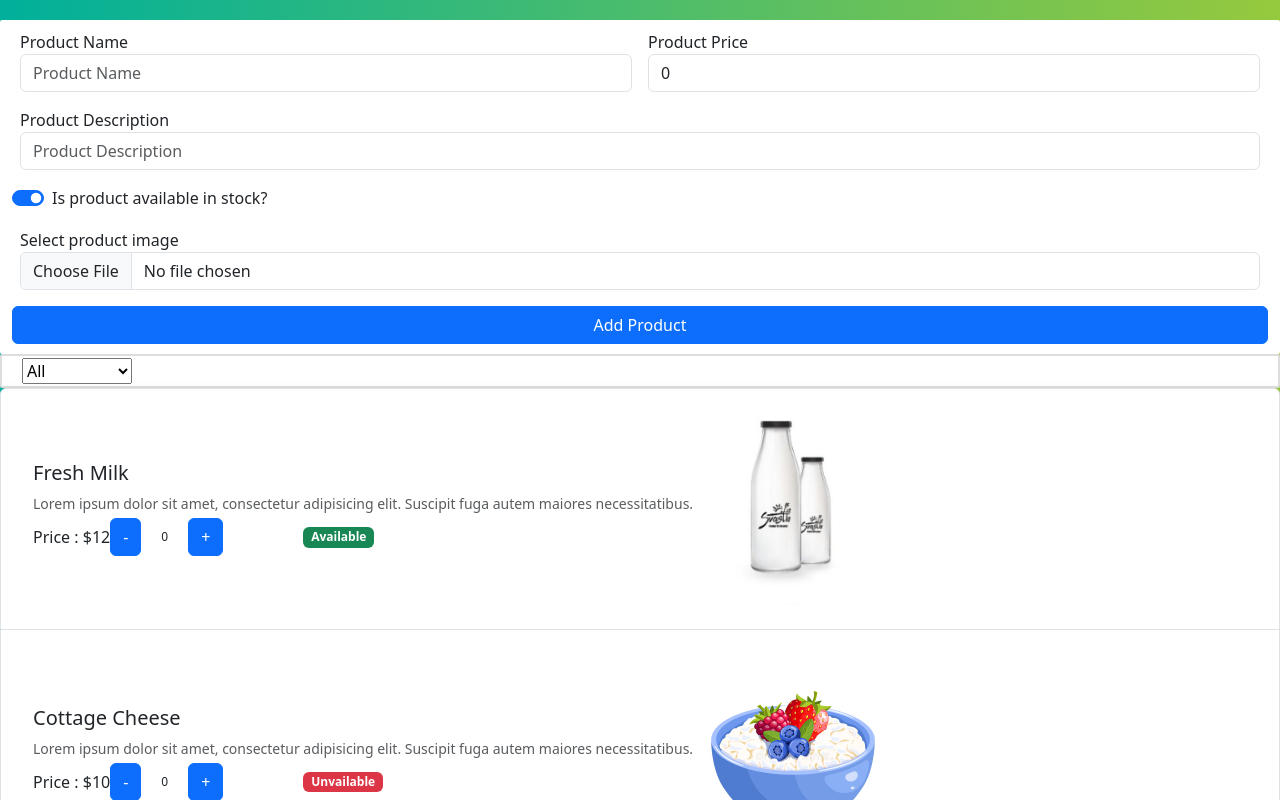
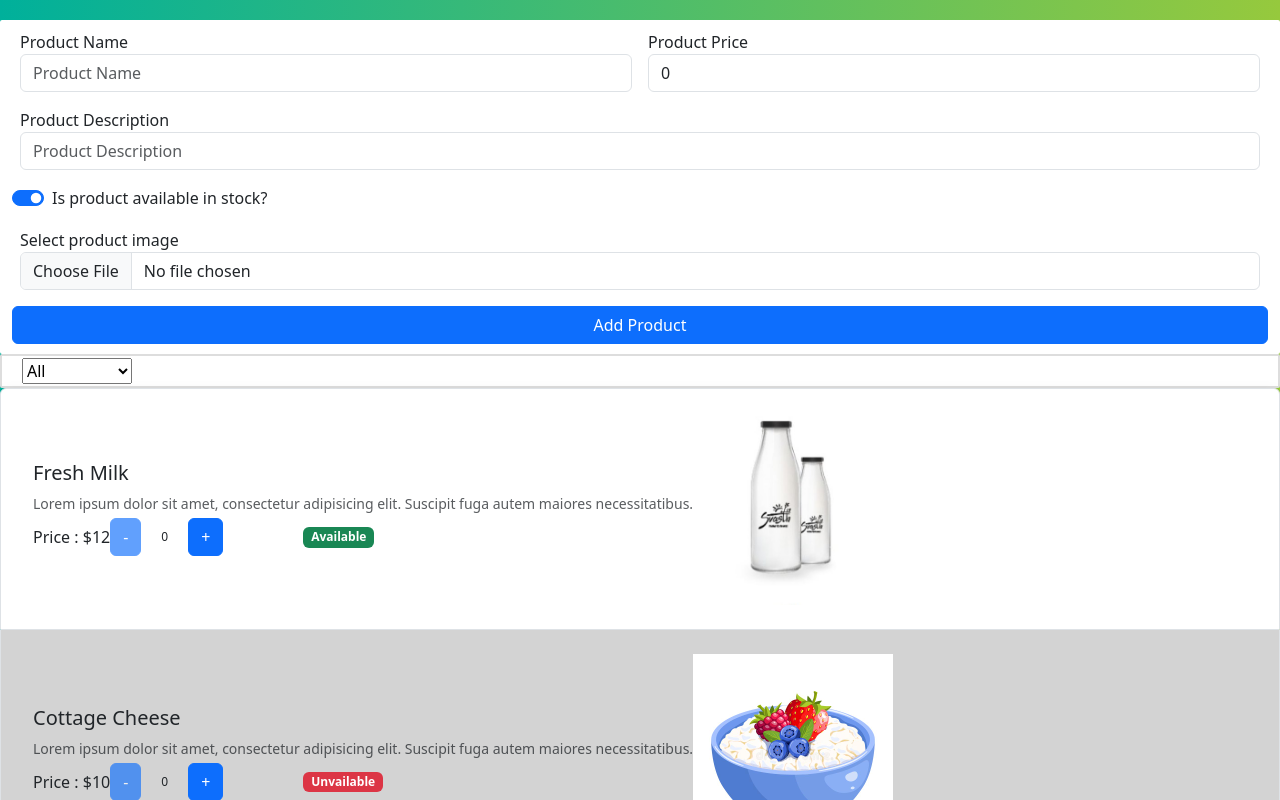
Before and after one commit to diptu/mastering-javascript, a React (Vite) app in the folder react-mastery/: page / in a window 1280 px wide. Shown: the top 800 px of the page. Built offline with nearby package versions, Linux system fonts and the light colour scheme.

Commit message:
fea(day:7):setting attrs dynamically

```diff
--- a/react-mastery/src/App.jsx
+++ b/react-mastery/src/App.jsx
@@ -18,7 +18,8 @@ let products = [
     desc: 'Lorem ipsum dolor sit amet, consectetur adipisicing elit. Suscipit fuga autem maiores necessitatibus.',
     isAvailable: true,
     image: milkImg,
-    price: 12
+    price: 12,
+    pCount: 5
   },
   {
     pID: 2,
@@ -26,7 +27,9 @@ let products = [
     desc: 'Lorem ipsum dolor sit amet, consectetur adipisicing elit. Suscipit fuga autem maiores necessitatibus.',
     isAvailable: false,
     image: cheeseImg,
-    price: 10
+    price: 10,
+    pCount: 3
+
   },
   {
     pID: 3,
@@ -34,7 +37,9 @@ let products = [
     desc: 'Lorem ipsum dolor sit amet, consectetur adipisicing elit. Suscipit fuga autem maiores necessitatibus.',
     isAvailable: true,
     image: brocoliImg,
-    price: 15
+    price: 15,
+    pCount: 2
+
   },
   {
     pID: 4,
@@ -50,7 +55,8 @@ let products = [
     desc: 'Lorem ipsum dolor sit amet, consectetur adipisicing elit. Suscipit fuga autem maiores necessitatibus.',
     isAvailable: false,
     image: oliveoilImg,
-    price: 14
+    price: 14,
+    pCount: 5
   }
 ]
 
--- a/react-mastery/src/components/product/Button.jsx
+++ b/react-mastery/src/components/product/Button.jsx
@@ -3,7 +3,7 @@ import React from 'react'
 
 function Button(props) {
     return (
-        <button onClick={props.eventHandler} className='btn btn-primary'>{props.children}</button>
+        <button onClick={props.eventHandler} className='btn btn-primary' disabled={props.disable}>{props.children}</button>
     )
 }
 
--- a/react-mastery/src/components/product/ProductDetails.jsx
+++ b/react-mastery/src/components/product/ProductDetails.jsx
@@ -3,8 +3,8 @@ import { useState } from "react";
 
 
 
-const ProductDetails = ({ price, isAvailable }) => {
-    const MAX_LIMIT = 5;
+const ProductDetails = ({ price, isAvailable, pCount }) => {
+    const MAX_LIMIT = pCount;
     let [productCount, setProductCount] = useState(0)
 
     let increamentproductCount = () => {
@@ -27,12 +27,12 @@ const ProductDetails = ({ price, isAvailable }) => {
     return (
         <div class="d-flex align-items-center justify-content-start mt-1">
             <h6 class="font-weight-bold my-2">Price	: ${price}</h6>
-            <Button eventHandler={decreamentproductCount}>-</Button>
+            <Button eventHandler={decreamentproductCount} disable={productCount == 0}>-</Button>
             <span style={{
                 padding: '0px 20px',
                 fontSize: 12
             }}>{productCount}</span>
-            <Button eventHandler={increamentproductCount}>+</Button>
+            <Button eventHandler={increamentproductCount} disable={productCount == MAX_LIMIT}>+</Button>
             <span className={badgeClass}>{isAvailable ? 'Available' : 'Unvailable'}</span>
 
 
--- a/react-mastery/src/components/product/ProductList.jsx
+++ b/react-mastery/src/components/product/ProductList.jsx
@@ -25,6 +25,8 @@ const ProductList = (props) => {
                         imgUrl={product?.image}
                         price={product?.price}
                         isAvailable={product.isAvailable}
+                        pCount={product.pCount}
+
 
                     ></Products>
 
--- a/react-mastery/src/components/product/Products.jsx
+++ b/react-mastery/src/components/product/Products.jsx
@@ -1,18 +1,18 @@
 import ProductDetails from "./ProductDetails"
 
-const Products = ({ id, name, description, imgUrl, price, isAvailable }) => {
+const Products = ({ id, name, description, imgUrl, price, isAvailable, pCount }) => {
 
 
 
     return (
 
-        <li class="list-group-item">
+        <li class="list-group-item" style={{ backgroundColor: isAvailable ? 'white' : '#D3D3D3' }}>
             <div class="media align-items-lg-center flex-column flex-lg-row p-3 d-flex">
                 <div class="media-body order-2 order-lg-1">
                     <h5 class="mt-0 font-weight-bold mb-2">{name}</h5>
                     <p class="font-italic text-muted mb-0 small">{description}</p>
 
-                    <ProductDetails price={price} isAvailable={isAvailable} />
+                    <ProductDetails price={price} isAvailable={isAvailable} pCount={pCount} />
                 </div><img src={imgUrl} alt="Generic placeholder image" width="200" class="ml-lg-5 order-1 order-lg-2" />
             </div>
         </li>
```
